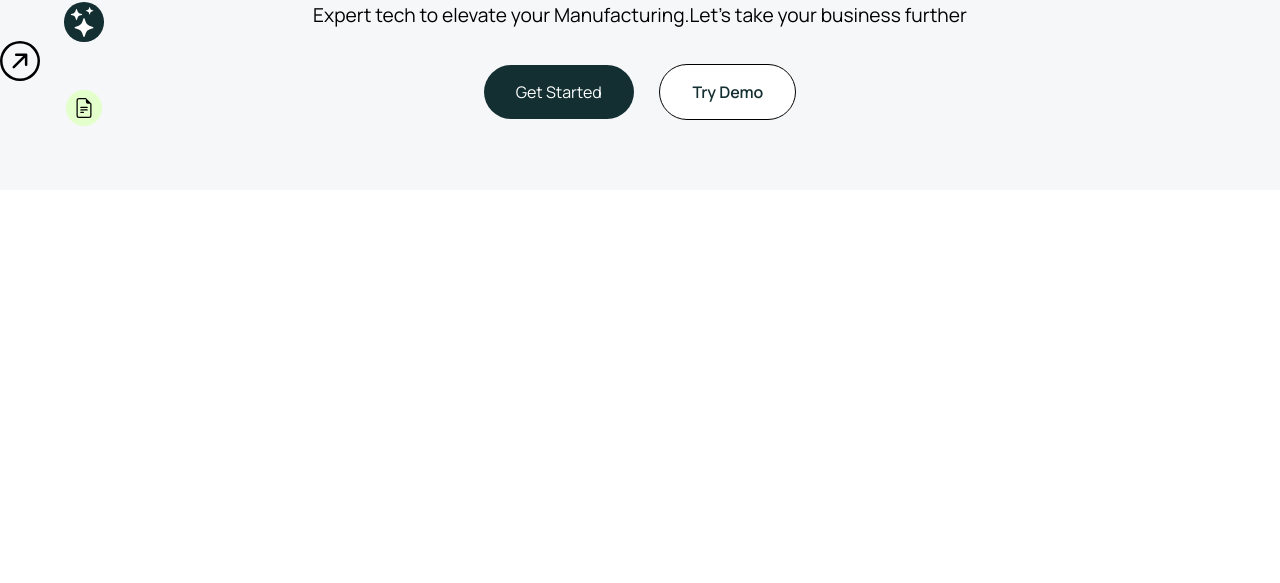
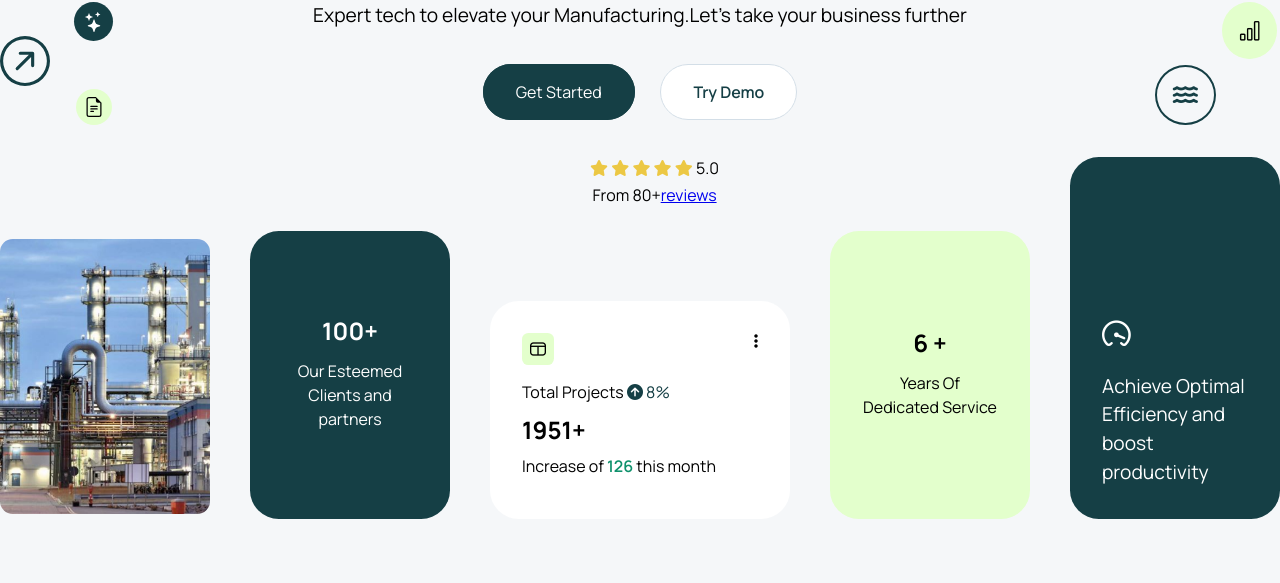
Before and after one commit to nithish2605/manufacturing-landing-page, a plain HTML site: page index.html in a window 1280 px wide. Shown: the part 309-892 px from the top of the page. Before the commit the page ends 800 px from the top, so only its background shows below. Drawn offline with nearby package versions, Linux system fonts and the light colour scheme.

Commit message:
home section completed

```diff
--- a/css/common.css
+++ b/css/common.css
@@ -5,14 +5,20 @@
 }
 :root{
     --primary:#f5f7f9;
-    --secondary:#142f32;
+    --secondary:#153f45;
     --accent:#e3ffcc;
     --dark:#000;
     --heading:#282a30;
     --light:#ffffff;
-    /* --text-color:#777c90; */
-    --text-color:#2b2e2f;
+    --text-color:#777c90;
+    --text-color-dark:#2b2e2f;
      font-family: 'Manrope', sans-serif;
+}
+
+img{
+    height: 100%;
+    width: 100%;
+    object-fit: cover;
 }
 
 .header-section{
@@ -34,11 +40,10 @@ header{
     gap: 3.5rem;
     list-style: none;
     font-weight: 500;
-    color: var(--text-color);
+    color: var(--text-color-dark);
     transition: all 0.3s ease-in-out;
 }
 .nav-links li:hover{
-    /* transform: scale(1.05); */
     color:var(--dark);
     cursor:pointer;
 }
@@ -47,18 +52,21 @@ header{
     text-decoration: none;
     background-color: var(--secondary);
     color:  var(--light);
-    padding: 1rem 2rem;
+    padding: 0.9rem 1.8rem;
     border-radius: 6rem;
     cursor: pointer;
+    border: 1px solid var(--secondary);
+    transition: all 0.2s ease;
 }
 .sign-up a:hover{
-    background-color: var(--dark);
+    background-color: var(--accent);
+    color: var(--dark);
 }
 
 .main-section{
     padding:4rem 0;
     background-color: var(--primary);
-}
+  }
 .main-container{
     max-width: 1400px;
     margin: 0 auto;
@@ -72,12 +80,9 @@ header{
 }
 .main-heading-color{
     color: var(--secondary);
-    /* font-size: 2.2rem; */
 }
 
 .action-container{
-    max-width: 1400px;
-    margin: 0 auto;
     display: grid;
     grid-template-columns: 1fr auto 1fr;
 }
@@ -100,25 +105,22 @@ header{
     background-color: var(--secondary);
     color: var(--light);
     border-radius: 50%;
-    padding:0.3rem;
+    padding:0.6rem;
 }
 .docs-icon{
     display: flex;
     justify-content: center;
     align-items: center;
-    /* font-size: 1.2rem; */
     background-color: var(--accent);
     padding: 0.5rem ;
     border-radius:50%;
 }
-.get-start-section{
 
-}
 .get-start-section p{
     font-size: 1.2rem;
     margin-bottom: 3.3rem;
 }
-.btn-get-str{
+.btn-get-start{
     text-decoration: none;
     background-color: var(--secondary);
     color:  var(--light);
@@ -126,6 +128,13 @@ header{
     border-radius: 6rem;
     cursor: pointer;
     margin-right: 1.4rem;
+    border: 1px solid var(--secondary);
+    transition: all 0.2s ease-in-out;
+}
+
+.btn-get-start:hover{
+    background-color: var(--accent);
+    color:var(--dark);
 }
 
 .btn-try-demo{
@@ -136,5 +145,114 @@ header{
     border-radius:6rem;
     cursor: pointer;
     font-weight: 600;
-    border:solid 1px black;
+    border:solid 1px #d3dee7;
 }
+
+.btn-try-demo:hover{
+    background-color: var(--accent);
+    color: var(--dark);
+}
+
+.icons-2{
+    display: flex;
+    justify-content: end;
+    align-items: end;
+    position: relative;
+}
+
+.wave-icon{
+   border: 2px solid var(--secondary);
+   border-radius: 50%;
+   padding:0.8rem 1rem ;
+   margin-right: 4rem;
+   font-size: 1.4rem;
+}
+
+.bar-icon{
+    font-size: 1.4rem;
+    position: absolute;
+    top:0%;
+    right:1%;
+    border-radius: 50%;
+    padding:0.8rem 1rem ;
+    background-color: var(--accent);
+}
+
+.main-card-container{
+    display: grid;
+    grid-template-columns: 1fr 200px 300px 200px 1fr;
+    gap: 2.5rem;
+    margin-top: 2rem;
+    align-items: end;
+    position: relative;
+}
+
+.company-img img{
+    border-radius: 0.8rem;
+}
+
+
+.overview-1,.overview-3{
+    background-color: var(--secondary);
+    height: 18rem;
+    align-content: end;
+    color: var(--light);
+    padding: 2rem;
+    border-radius: 1.8rem;
+    display: flex;
+    align-items: center;
+    justify-content: center;
+    line-height: 1.5rem;
+}
+
+.overview-1 p,.overview-3 p{
+    margin-top: 1rem;
+}
+.overview-2{
+    background-color: var(--light);
+    padding: 2rem;
+    border-radius: 1.8rem;
+}
+.overview-2 .content{
+    text-align: left;
+}
+
+.projects-card-icon{
+    display: flex;
+    justify-content: space-between;
+}
+.layout-icon{
+    display: flex;
+    align-items: center;
+    justify-content: center;
+    background-color: var(--accent);
+    padding: 0.5rem;
+    border-radius: 0.4rem;
+    margin-bottom: 1rem;
+}
+.overview-3{
+    background-color: var(--accent);
+    color: var(--dark);
+}
+
+.overview-4{
+    background-color: var(--secondary);
+    height: 22.6rem;
+    align-content: end;
+    color: var(--light);
+    padding: 2rem;
+    border-radius: 1.8rem;
+    font-size: 1.2rem;
+    display: flex;
+    align-items: end;
+    justify-content: center;
+    line-height: 1.8rem;
+    text-align: left;
+}
+
+.review{
+    position: absolute;
+    top: 0;
+    left: 50%;
+    translate:-50px;
+}
--- a/index.html
+++ b/index.html
@@ -6,10 +6,13 @@
     <meta name="viewport" content="width=device-width, initial-scale=1.0">
     <title>Prodmast | Home</title>
     <link href="https://fonts.googleapis.com/css2?family=Manrope:wght@400;500;600;700&display=swap" rel="stylesheet">
-    <link href="https://cdn.jsdelivr.net/npm/bootstrap-icons@1.10.5/font/bootstrap-icons.css" rel="stylesheet">
+    <link href='https://unpkg.com/boxicons@2.1.4/css/boxicons.min.css' rel='stylesheet'>
+    <link rel='stylesheet' href='https://cdn-uicons.flaticon.com/3.0.0/uicons-regular-rounded/css/uicons-regular-rounded.css'>
+    <link rel='stylesheet' href='https://cdn-uicons.flaticon.com/3.0.0/uicons-regular-rounded/css/uicons-regular-rounded.css'>
+    <link rel="stylesheet" href="https://cdnjs.cloudflare.com/ajax/libs/font-awesome/6.4.0/css/all.min.css">
+    <link rel="stylesheet" href="https://cdn.jsdelivr.net/npm/bootstrap-icons@1.5.0/font/bootstrap-icons.css">
     <link rel="stylesheet" href="css/common.css">
 </head>
-
 <body>
     <!-- header section starts here -->
     <section class="header-section">
@@ -41,7 +44,7 @@
             <div class="action-container">
                 <div class="icons-1">
                     <div class="arrow">
-                        <svg xmlns="http://www.w3.org/2000/svg" width="40" height="40" fill="currentColor"
+                        <svg xmlns="http://www.w3.org/2000/svg" width="50" height="50" fill="var(--secondary)"
                             class="bi bi-arrow-up-right-circle" viewBox="0 0 16 16">
                             <path fill-rule="evenodd"
                                 d="M1 8a7 7 0 1 0 14 0A7 7 0 0 0 1 8m15 0A8 8 0 1 1 0 8a8 8 0 0 1 16 0M5.854 10.803a.5.5 0 1 1-.708-.707L9.243 6H6.475a.5.5 0 1 1 0-1h3.975a.5.5 0 0 1 .5.5v3.975a.5.5 0 1 1-1 0V6.707z" />
@@ -49,29 +52,80 @@
                     </div>
                     <div class="star">
                         <div class="stars">
-                            <svg xmlns="http://www.w3.org/2000/svg" width="30" height="30" fill="currentColor"
-                            class="bi bi-stars" viewBox="0 0 16 16">
-                            <path
-                                d="M7.657 6.247c.11-.33.576-.33.686 0l.645 1.937a2.89 2.89 0 0 0 1.829 1.828l1.936.645c.33.11.33.576 0 .686l-1.937.645a2.89 2.89 0 0 0-1.828 1.829l-.645 1.936a.361.361 0 0 1-.686 0l-.645-1.937a2.89 2.89 0 0 0-1.828-1.828l-1.937-.645a.361.361 0 0 1 0-.686l1.937-.645a2.89 2.89 0 0 0 1.828-1.828zM3.794 1.148a.217.217 0 0 1 .412 0l.387 1.162c.173.518.579.924 1.097 1.097l1.162.387a.217.217 0 0 1 0 .412l-1.162.387A1.73 1.73 0 0 0 4.593 5.69l-.387 1.162a.217.217 0 0 1-.412 0L3.407 5.69A1.73 1.73 0 0 0 2.31 4.593l-1.162-.387a.217.217 0 0 1 0-.412l1.162-.387A1.73 1.73 0 0 0 3.407 2.31zM10.863.099a.145.145 0 0 1 .274 0l.258.774c.115.346.386.617.732.732l.774.258a.145.145 0 0 1 0 .274l-.774.258a1.16 1.16 0 0 0-.732.732l-.258.774a.145.145 0 0 1-.274 0l-.258-.774a1.16 1.16 0 0 0-.732-.732L9.1 2.137a.145.145 0 0 1 0-.274l.774-.258c.346-.115.617-.386.732-.732z" />
-                        </svg>
+                            <svg xmlns="http://www.w3.org/2000/svg" width="20" height="20" fill="currentColor"
+                                class="bi bi-stars" viewBox="0 0 16 16">
+                                <path
+                                    d="M7.657 6.247c.11-.33.576-.33.686 0l.645 1.937a2.89 2.89 0 0 0 1.829 1.828l1.936.645c.33.11.33.576 0 .686l-1.937.645a2.89 2.89 0 0 0-1.828 1.829l-.645 1.936a.361.361 0 0 1-.686 0l-.645-1.937a2.89 2.89 0 0 0-1.828-1.828l-1.937-.645a.361.361 0 0 1 0-.686l1.937-.645a2.89 2.89 0 0 0 1.828-1.828zM3.794 1.148a.217.217 0 0 1 .412 0l.387 1.162c.173.518.579.924 1.097 1.097l1.162.387a.217.217 0 0 1 0 .412l-1.162.387A1.73 1.73 0 0 0 4.593 5.69l-.387 1.162a.217.217 0 0 1-.412 0L3.407 5.69A1.73 1.73 0 0 0 2.31 4.593l-1.162-.387a.217.217 0 0 1 0-.412l1.162-.387A1.73 1.73 0 0 0 3.407 2.31zM10.863.099a.145.145 0 0 1 .274 0l.258.774c.115.346.386.617.732.732l.774.258a.145.145 0 0 1 0 .274l-.774.258a1.16 1.16 0 0 0-.732.732l-.258.774a.145.145 0 0 1-.274 0l-.258-.774a1.16 1.16 0 0 0-.732-.732L9.1 2.137a.145.145 0 0 1 0-.274l.774-.258c.346-.115.617-.386.732-.732z" />
+                            </svg>
                         </div>
                         <div class="docs-icon">
-                        <svg xmlns="http://www.w3.org/2000/svg" width="20" height="20" fill="currentColor" class="bi bi-file-earmark-text" viewBox="0 0 16 16">
-  <path d="M5.5 7a.5.5 0 0 0 0 1h5a.5.5 0 0 0 0-1zM5 9.5a.5.5 0 0 1 .5-.5h5a.5.5 0 0 1 0 1h-5a.5.5 0 0 1-.5-.5m0 2a.5.5 0 0 1 .5-.5h2a.5.5 0 0 1 0 1h-2a.5.5 0 0 1-.5-.5"/>
-  <path d="M9.5 0H4a2 2 0 0 0-2 2v12a2 2 0 0 0 2 2h8a2 2 0 0 0 2-2V4.5zm0 1v2A1.5 1.5 0 0 0 11 4.5h2V14a1 1 0 0 1-1 1H4a1 1 0 0 1-1-1V2a1 1 0 0 1 1-1z"/>
-</svg>
+                            <svg xmlns="http://www.w3.org/2000/svg" width="20" height="20" fill="currentColor"
+                                class="bi bi-file-earmark-text" viewBox="0 0 16 16">
+                                <path
+                                    d="M5.5 7a.5.5 0 0 0 0 1h5a.5.5 0 0 0 0-1zM5 9.5a.5.5 0 0 1 .5-.5h5a.5.5 0 0 1 0 1h-5a.5.5 0 0 1-.5-.5m0 2a.5.5 0 0 1 .5-.5h2a.5.5 0 0 1 0 1h-2a.5.5 0 0 1-.5-.5" />
+                                <path
+                                    d="M9.5 0H4a2 2 0 0 0-2 2v12a2 2 0 0 0 2 2h8a2 2 0 0 0 2-2V4.5zm0 1v2A1.5 1.5 0 0 0 11 4.5h2V14a1 1 0 0 1-1 1H4a1 1 0 0 1-1-1V2a1 1 0 0 1 1-1z" />
+                            </svg>
                         </div>
                     </div>
                 </div>
                 <div class="get-start-section">
                     <p>Expert tech to elevate your Manufacturing.Let's take your business further</p>
                     <div class="action-btns">
-                        <a href="#" class="btn-get-str">Get Started</a>
+                        <a href="#" class="btn-get-start">Get Started</a>
                         <a href="#" class="btn-try-demo">Try Demo</a>
                     </div>
                 </div>
                 <div class="icons-2">
-
+                    <div class="wave-icon">
+                        <i class="fa-solid fa-water" style="color:#153f45"></i>
+                    </div>
+                    <div class="bar-icon">
+                        <i class="bi bi-bar-chart "></i>
+                    </div>
+                </div>
+            </div>
+            <div class="main-card-container">
+                <div class="review">
+                    <i class="fas fa-star" style="color:#ecc844"></i>
+                    <i class="fas fa-star" style="color:#ecc844"></i>
+                    <i class="fas fa-star" style="color:#ecc844"></i>
+                    <i class="fas fa-star" style="color:#ecc844"></i>
+                    <i class="fas fa-star" style="color:#ecc844"></i>
+                    <span style="color:var(--dark);">5.0</span>
+                    <div class="review-link" style="margin-top: 0.3rem;"><span>From 80+</span><a href="#">reviews</a></div>
+                </div>
+                <div class="company-img">
+                   <img src="img/company-img.png" alt="">
+                </div>
+                <div class="overview-1">
+                    <div class="content">
+                         <h1>100+</h1>
+                         <p>Our Esteemed Clients and partners</p>
+                    </div>
+                </div>
+                <div class="overview-2">
+                    <div class="projects-card-icon">
+                        <i class="fi fi-rr-table-columns layout-icon"></i>
+                        <i class="fa-solid fa-ellipsis-vertical"></i>
+                    </div>
+                    <div class="content">
+                        <p style="margin-bottom: 0.6rem;">Total Projects <span style="color:var(--secondary);"><i class="fa-solid fa-circle-arrow-up"></i> 8%</span></p>
+                        <h1 style="margin-bottom: 0.6rem;">1951+</h1>
+                          <p style="margin-bottom: 0.6rem;">Increase of <span style="color:rgb(15, 145, 108); font-weight: 600;">126</span> this month </p>
+                    </div>
+                </div>
+                <div class="overview-3">
+                    <div class="content">
+                        <h1>6 +</h1>
+                        <p>Years Of Dedicated Service</p>
+                    </div>
+                </div>
+                <div class="overview-4">
+                    <div class="content">
+                        <i class="fi fi-rr-tachometer-fastest" style="font-size: 1.8rem;"></i>
+                        <p style="margin-top: 1rem;">Achieve Optimal Efficiency and boost productivity</p>
+                    </div>
                 </div>
             </div>
         </div>
```
Also changed, not shown: img/arrow-circle.png (deleted), img/company-img.png (added), img/waves.png (added).
